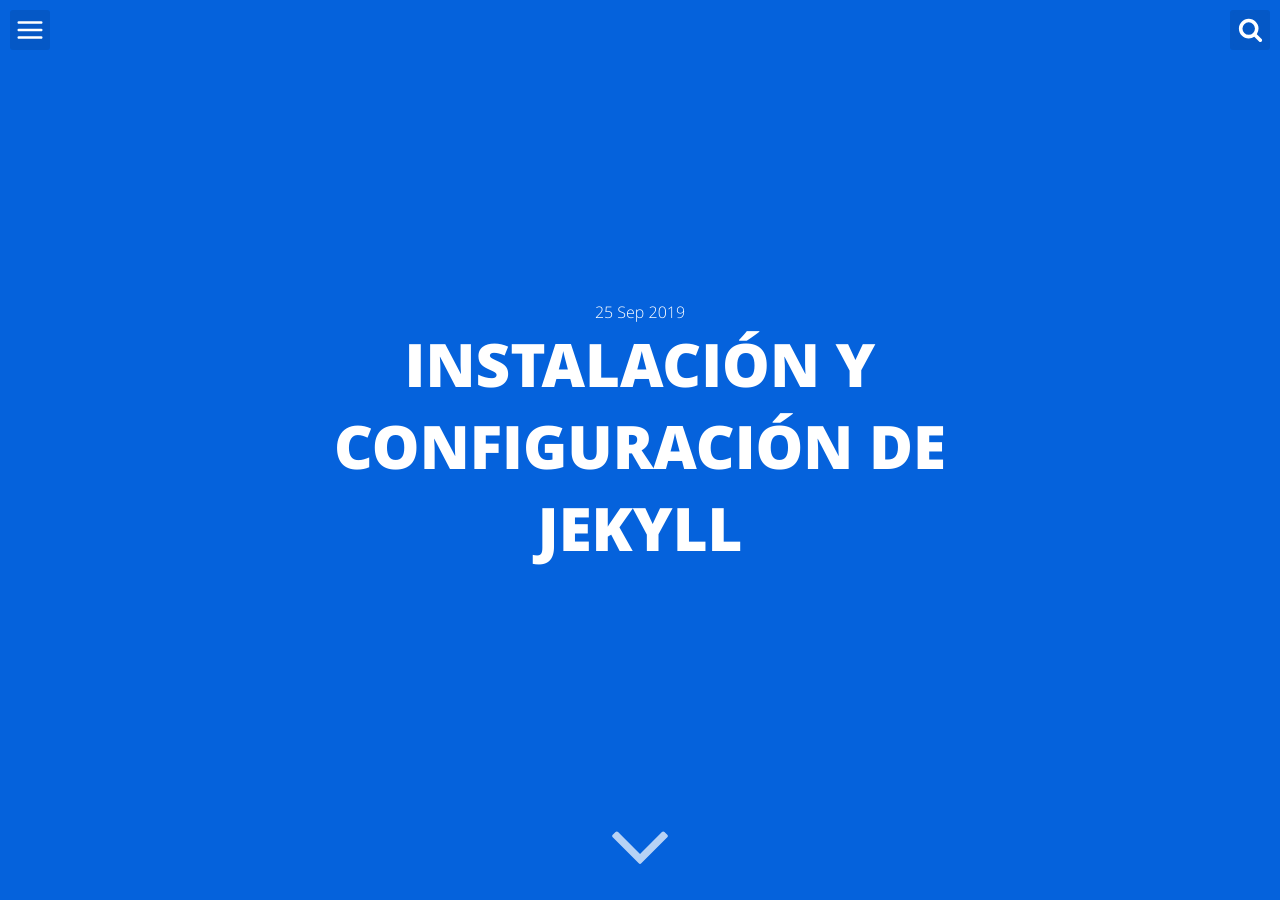
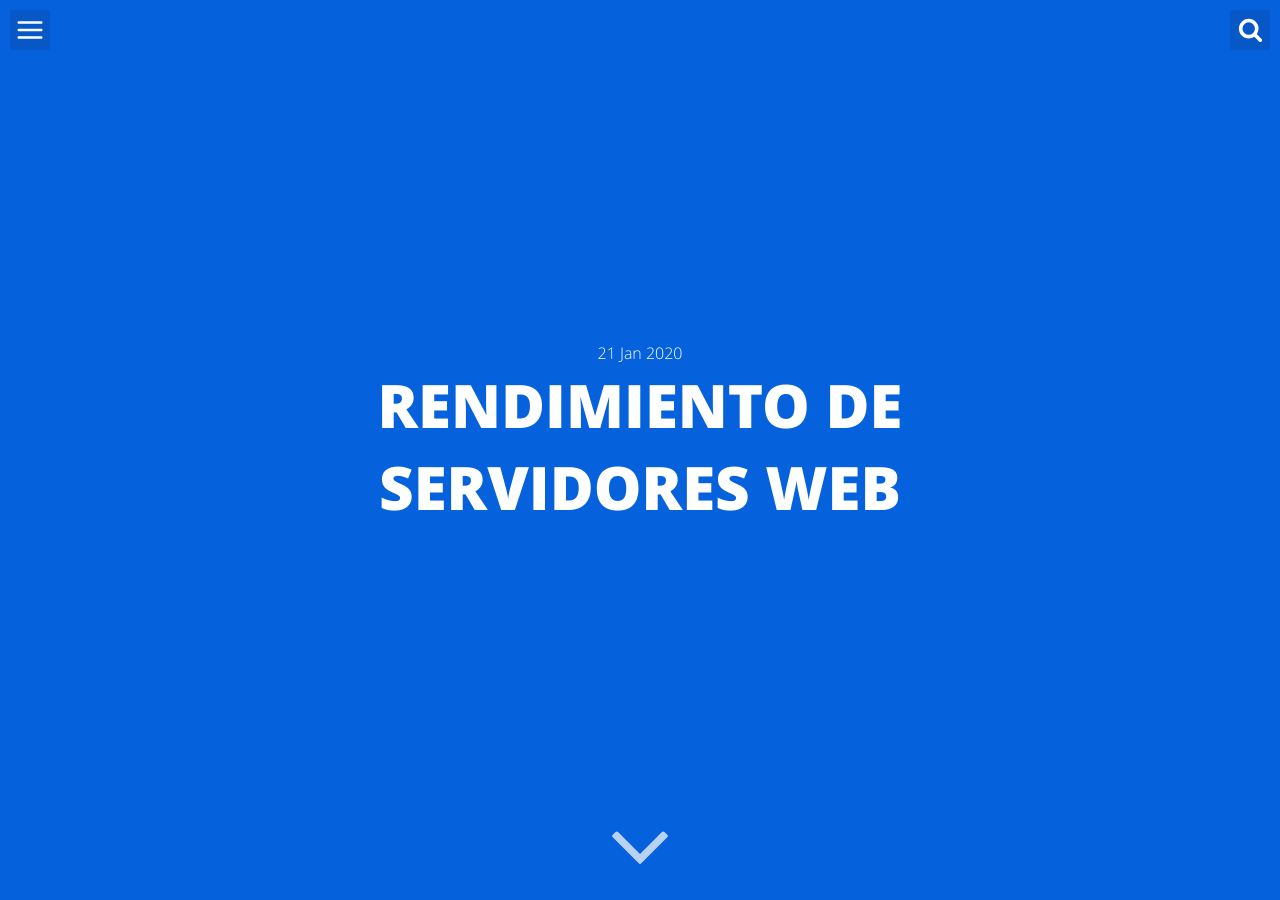
Before and after one commit to LuisaoStuff/blog, a Jekyll site: the page built from _posts/2020-01-21-Rendimiento-servidores-web.markdown, in a window 1280 px wide and 900 px high. Built offline with Jekyll 4.4.1, drawn with Linux system fonts in a browser that asks for light colours; our own code applies the rules of GitHub Pages for plain Markdown files.

Commit message:
Nueva entrada

```diff
--- a/_posts/2020-01-21-Rendimiento-servidores-web.markdown
+++ b/_posts/2020-01-21-Rendimiento-servidores-web.markdown
@@ -1,7 +1,7 @@
 ---
-title:  "Instalación y configuración de Jekyll"
-excerpt: "Pequeña guía desde 0"
-date:   2019-09-25 15:04:00
+title:  "Rendimiento de servidores web"
+excerpt: "Comprobación de distintas configuraciones con php, python, apache y nginx"
+date:   2020-01-21 10:59:00
 categories: [Servicios]
 tags: [apache,nginx,php,python]
 ---
```
